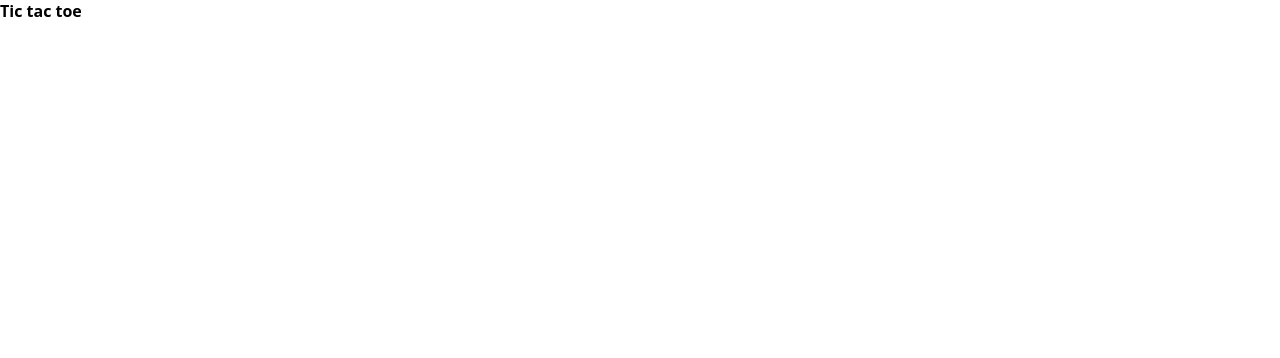
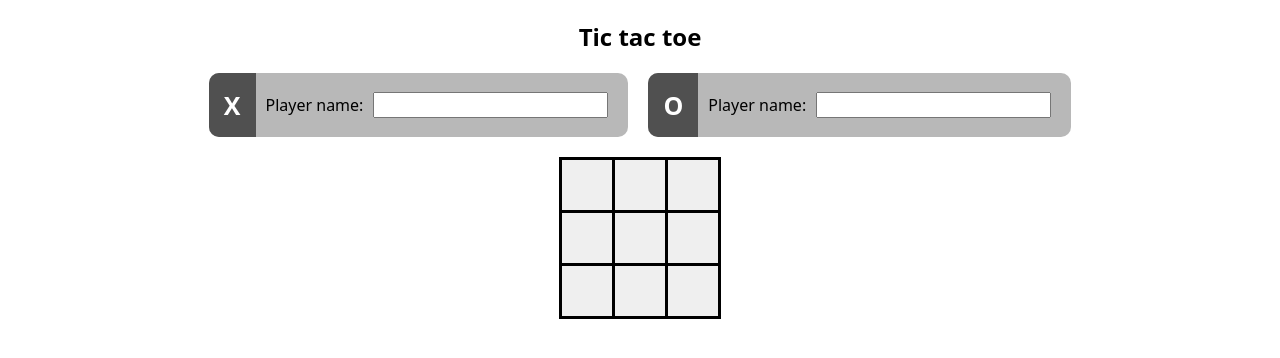
Before and after one commit to ngoosen/odin_tic_tac_toe, a plain HTML site: page index.html in a window 1280 px wide. Drawn offline with Linux system fonts and the light colour scheme.

Commit message:
feat: basic structure and style

```diff
--- a/index.html
+++ b/index.html
@@ -9,6 +9,33 @@
 <body>
   <h1>Tic tac toe</h1>
 
+  <main>
+    <div class="players">
+      <div class="player">
+        <p>X</p>
+        <label for="player1">Player name:</label>
+        <input type="text" name="player1" id="player1" />
+      </div>
+
+      <div class="player">
+        <p>O</p>
+        <label for="player2">Player name:</label>
+        <input type="text" name="player2" id="player2" />
+      </div>
+    </div>
+
+    <div class="grid">
+      <button></button>
+      <button></button>
+      <button></button>
+      <button></button>
+      <button></button>
+      <button></button>
+      <button></button>
+      <button></button>
+      <button></button>
+    </div>
+  </main>
 <script src="script.js"></script>
 </body>
 </html>
--- a/style.css
+++ b/style.css
@@ -10,4 +10,85 @@ html {
 
   font-family: system-ui, -apple-system, BlinkMacSystemFont, 'Segoe UI', Roboto, Oxygen, Ubuntu, Cantarell, 'Open Sans', 'Helvetica Neue', sans-serif;
   font-size: 16px;
+
+  --board_border_size: 3px;
 }
+
+body {
+  padding: 20px;
+}
+
+h1 {
+  text-align: center;
+  font-size: 24px;
+}
+
+main {
+  display: flex;
+  flex-direction: column;
+  justify-content: center;
+  align-items: center;
+  gap: 20px;
+
+  margin-top: 20px;
+}
+
+.players {
+  display: flex;
+  gap: 20px;
+}
+
+.players .player {
+  display: flex;
+  justify-content: center;
+  align-items: center;
+
+  padding-right: 20px;
+
+  border-radius: 10px;
+  background-color: #b8b8b8;
+}
+
+.players .player label {
+  margin: 0 10px;
+}
+
+.players .player p {
+  padding: 15px;
+
+  font-size: 25px;
+  font-weight: bold;
+
+  color: #ffffff;
+
+  border-radius: 10px 0 0 10px;
+  background-color: #505050;
+}
+
+.grid {
+  display: grid;
+  grid-template-columns: repeat(3, 50px);
+  grid-template-rows: repeat(3, 50px);
+  gap: var(--board_border_size);
+
+  width: fit-content;
+  height: fit-content;
+
+  padding: var(--board_border_size);
+
+  background-color: #000000;
+}
+
+.grid button {
+  appearance: none;
+  border: none;
+
+  width: 50px;
+  height: 50px;
+
+  font-size: 20px;
+}
+
+.grid button:hover {
+  cursor: pointer;
+}
```
